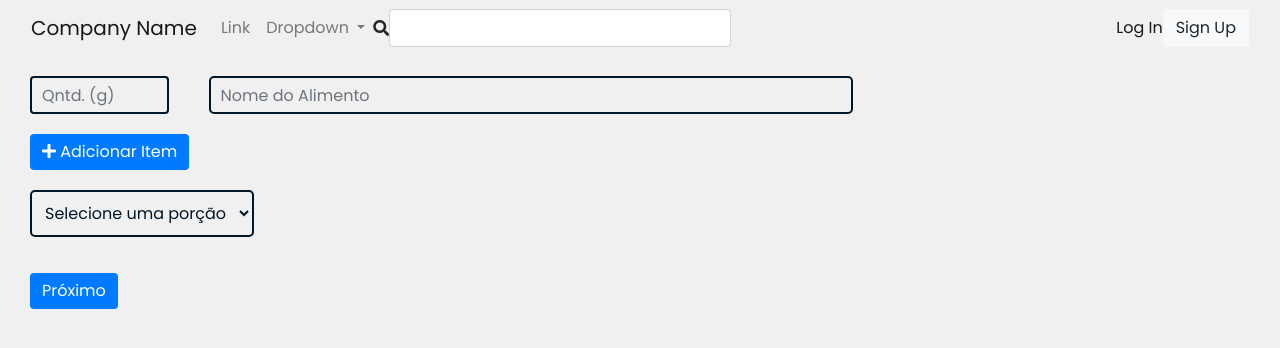
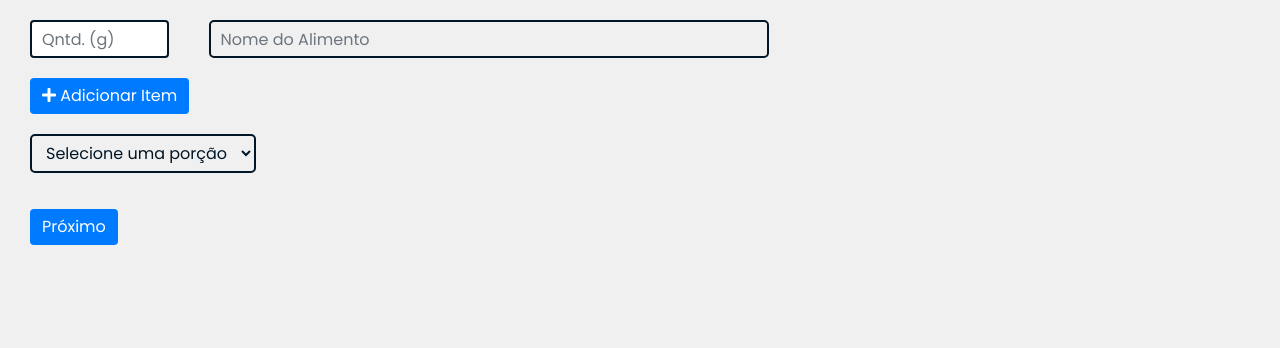
Before and after one commit to fepupo/EtiquetasAlimento, a PHP site: page /ingredientes2.php in a window 1280 px wide. Shown: the top 348 px of the page. Run offline with PHP 8.4, Linux system fonts and the light colour scheme; data comes from the database, SQL or seed files in the repository; some libraries are stand-ins or nearby versions.

Commit message:
Alterações nno projeto

```diff
--- a/css/style.css
+++ b/css/style.css
@@ -1,22 +1,20 @@
 @import url('https://fonts.googleapis.com/css2?family=Poppins:wght@100;200;300;400;500;600;700;800&display=swap');
 
-*{
-    margin: 0;
-    padding: 0;
-    border: 0;
-    box-sizing: border-box;
-    font-family: "Poppins", sans-serif;
+* {
+	margin: 0;
+	padding: 0;
+	border: 0;
+	box-sizing: border-box;
+	font-family: "Poppins", sans-serif;
 }
 
 
 body {
 	background: #F0F0F0;
-
-
 }
 
-/* Remove as setas de incremento e decremento do input /*
-/* Chrome, Safari, Edge, Opera */
+/* Remove as setas de incremento e decremento do input
+  Chrome, Safari, Edge, Opera */
 input::-webkit-outer-spin-button,
 input::-webkit-inner-spin-button {
 	-webkit-appearance: none;
@@ -26,6 +24,7 @@ input::-webkit-inner-spin-button {
 /* Firefox */
 input[type=number] {
 	-moz-appearance: textfield;
+	background-color: #fff;
 }
 
 .box input {
@@ -34,6 +33,7 @@ input[type=number] {
 	padding: 9px 9px;
 	border-radius: 5px;
 	transition: 0.25s;
+	background-color: #fff;
 }
 
 .boxQtd {
@@ -43,7 +43,8 @@ input[type=number] {
 	margin: 20px 0 0 0;
 	border: 2px solid #011627;
 	padding: 10px;
-	transition: 0.25s;
+	transition: 0.25s ease;
+	background-color: #fff;
 }
 
 .box {
@@ -63,10 +64,9 @@ input[type=number] {
 }
 
 .botao {
-
 	border: 0;
 	margin-top: 20px;
-	transition: 0.25s;
+	transition: 0.5s ease-in;
 }
 
 select {
@@ -75,22 +75,40 @@ select {
 	display: block;
 	margin-top: 20px;
 	border: 2px solid #011627;
-	padding: 9px 9px;
+	padding: 5px 10px;
 	outline: none;
 	color: #011627;
 	border-radius: 5px;
-	transition: 0.25s;
+	transition: 0.55s;
+}
+/* Não utilizado por enquanto
+ Altera o botao do select */
+#appearance-select {
+	-webkit-appearance: none;
+	/* Remove estilo padrão do Chrome */
+	-moz-appearance: none;
+	/* Remove estilo padrão do FireFox */
+	appearance: none;
+	/* Remove estilo padrão do FireFox*/
+	background: url(http://www.webcis.com.br/images/imagens-noticias/select/ico-seta-appearance.gif) no-repeat #fff;
+	/* Imagem de fundo (Seta) */
+	background-position: 218px center;
+	/*Posição da imagem do background*/
+	width: 250px;
+	/* Tamanho do select, maior que o tamanho da div "div-select" */
+	height: 30px;
+	/* Altura do select, importante para que tenha a mesma altura em todo os navegadores */
+	border: 1px solid #ddd;
 }
 
-table{
+table {
 	background-color: #fffdfc;
-
 }
 
-th{
+th {
 	color: #fff;
 }
 
-.centralizado{
-    margin: 0px auto 0 auto;
+.centralizado {
+	margin: 0px auto;
 }
--- a/ingredientes2.php
+++ b/ingredientes2.php
@@ -15,7 +15,6 @@
     <meta name="author" content="Felipe Fonseca">
 
     <link rel="stylesheet" href="https://maxcdn.bootstrapcdn.com/bootstrap/4.5.2/css/bootstrap.min.css">
-
     <link rel="stylesheet" href="https://use.fontawesome.com/releases/v5.1.1/css/all.css">
     <link rel="stylesheet" href="https://ajax.googleapis.com/ajax/libs/jqueryui/1.12.1/themes/smoothness/jquery-ui.css">
     <link rel="stylesheet" href="http://code.jquery.com/ui/1.9.2/themes/base/jquery-ui.css" />
@@ -38,32 +37,7 @@
 		//$lista = $_GET['lista'];
 	?>
 
-    <nav class="navbar navbar-light navbar-expand-md navigation-clean-search">
-        <div class="container-fluid"><a class="navbar-brand" href="#">Company Name</a><button data-toggle="collapse"
-                data-target="#navcol-1" class="navbar-toggler"><span class="sr-only">Toggle navigation</span><span
-                    class="navbar-toggler-icon"></span></button>
-            <div class="collapse navbar-collapse" id="navcol-1">
-                <ul class="nav navbar-nav">
-                    <li class="nav-item"><a class="nav-link" href="#">Link</a></li>
-                    <li class="nav-item dropdown"><a data-toggle="dropdown" aria-expanded="false"
-                            class="dropdown-toggle nav-link" href="#">Dropdown </a>
-                        <div class="dropdown-menu"><a class="dropdown-item" href="#">First Item</a><a
-                                class="dropdown-item" href="#">Second Item</a><a class="dropdown-item" href="#">Third
-                                Item</a></div>
-                    </li>
-                </ul>
-                <form class="form-inline mr-auto" target="_self">
-                    <div class="form-group"><label for="search-field"><i class="fa fa-search"></i></label><input
-                            type="search" class="form-control search-field" id="search-field" name="search" /></div>
-                </form><span class="navbar-text"><a class="login" href="#">Log In</a></span><a
-                    class="btn btn-light action-button" role="button" href="#">Sign Up</a>
-            </div>
-        </div>
-    </nav>
-
     <div class="container-fluid">
-
-
 
         <!-- PRINCIPAL -->
         <div class="col-sm-10">
@@ -74,17 +48,17 @@
                             <input type='number' class='form-control boxQtd' id='qntdIngrediente'
                                 name='qntdIngrediente[]' placeholder='Qntd. (g)' size='10' autocomplete='on' required />
                         </div>
-                        <div class="col-sm-8">
-                            <input type='text' class='form-control box' id='txtIngredientes' name='txtIngredientes[]'
-                                placeholder='Nome do Alimento' class='ui-autocomplete-input' required />
+                        <div class="col-sm-7">
+                            <input type='text' class='form-control box ui-autocomplete-input' id='txtIngredientes' name='txtIngredientes[]'
+                                placeholder='Nome do Alimento' required />
                         </div>
                     </div>
                 </div>
                 <div class="row">
                     <div class="col-sm-12">
                         <button type='button' id='addCampo' class='btn btn-primary botao'> <i class="fas fa-plus"> </i>
-                            Adicionar
-                            Item</button>
+                            Adicionar Item
+                        </button>
                     </div>
                 </div>
                 <div class="form-row">
@@ -110,13 +84,9 @@
                         </button>
                     </div>
                 </div>
-
             </form>
         </div>
-
     </div>
-
-
 
     <script src="https://ajax.googleapis.com/ajax/libs/jquery/3.5.1/jquery.min.js"></script>
     <script src="https://cdnjs.cloudflare.com/ajax/libs/popper.js/1.16.0/umd/popper.min.js"></script>
--- a/js/scripts.js
+++ b/js/scripts.js
@@ -5,7 +5,7 @@ $("#addCampo").click(function () {
     cont++;
     //https://api.jquery.com/append/
     $("#form_alimento").append(
-        '<div class="alimentos row col-sm-12" id="alimento' + cont + '"><div class="col-sm-2"><input type="number" class="form-control boxQtd" id="qntdIngrediente' + cont + '" name="qntdIngrediente[]" placeholder="Qntd. (g)" size="10" autocomplete="on"required /></div><div class="col-sm-8"><input type="text" class="form-control box" id="txtIngredientes' + cont + '" name="txtIngredientes[]"  placeholder="Nome do Alimento"class="ui-autocomplete-input" required /></div> <div class="col-sm-2"><button id="' + cont + '" class="btnApagar btn btn-danger botao "> <i class="fas fa-minus"> </i>  </button></div></div>'
+        '<div class="alimentos row col-sm-12" id="alimento' + cont + '"><div class="col-sm-2"><input type="number" class="form-control boxQtd" id="qntdIngrediente' + cont + '" name="qntdIngrediente[]" placeholder="Qntd. (g)" size="10" autocomplete="on"required /></div><div class="col-sm-8"><input type="text" class="form-control box" id="txtIngredientes' + cont + '" name="txtIngredientes[]"  placeholder="Nome do Alimento"class="ui-autocomplete-input" required /></div> <div class="col-sm"><button id="' + cont + '" class="btnApagar btn btn-danger botao "> <i class="fas fa-minus"> </i> Excluir </button></div></div>'
     );
     // Faz o reload do script para o autocomplete do campo
     $.getScript("./js/retornoIngrediente.js");
```
Also changed, not shown: css/estilo.css (+8 -3 lines), css/tabelacss.css (+7 -8 lines), etiqueta.php (+5 -18 lines), index.html (+9 -6 lines), tabela.php (+33 -41 lines). Lines whose indentation alone changed are shown as unchanged.
